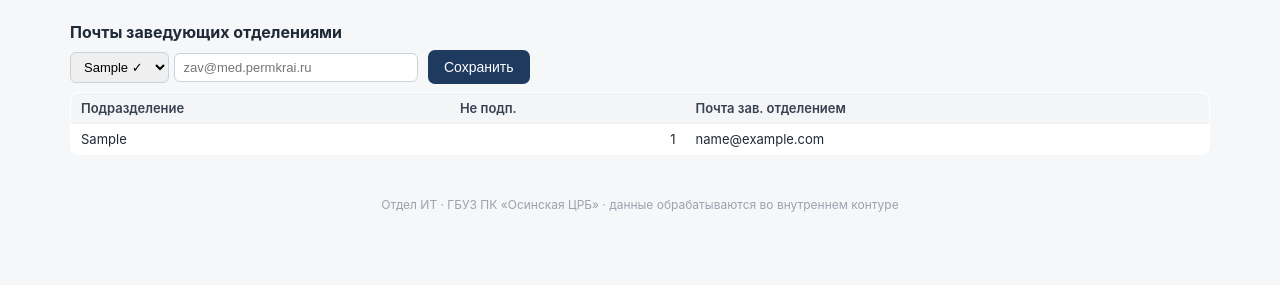
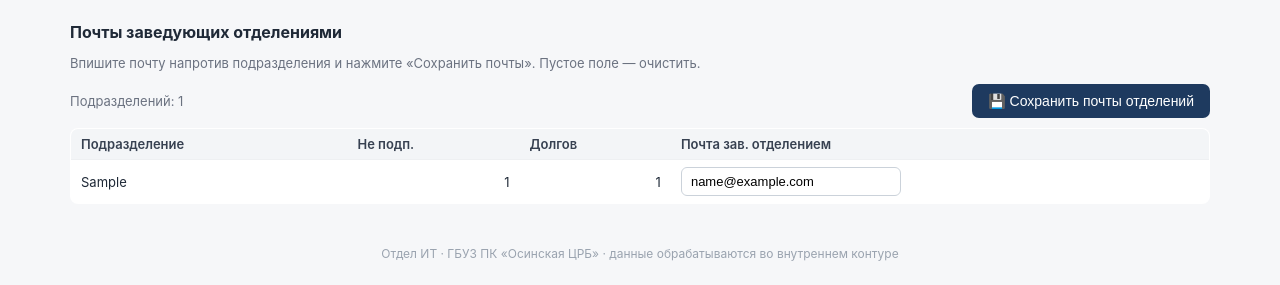
Before and after one commit to Aki-shin/semd-notify, a Flask app: page /settings in a window 1280 px wide. Shown: the part 1773-2058 px from the top of the page. Before the commit the page ends 1985 px from the top, so only its background shows below. Run offline with Flask 3, Linux system fonts and the light colour scheme; tables that the repository leaves empty hold one stand-in row (values such as "Sample post").

Commit message:
Почты отделений — редактируемое поле напротив каждого (вместо выпадающего списка)
В «Настройках» список заведующих стал таблицей с инлайн-полем почты напротив
каждого подразделения и одной кнопкой «Сохранить почты отделений» (массовое
сохранение, пустое поле — очистка). Добавлен обработчик set_dept_bulk.

Co-Authored-By: Claude Opus 4.8 (1M context) <noreply@anthropic.com>

```diff
--- a/app.py
+++ b/app.py
@@ -285,6 +285,13 @@ def settings():
             if podr and email:
                 storage.set_dept_email(podr, email)
                 flash("Почта подразделения сохранена.", "ok")
+        elif action == "set_dept_bulk":
+            saved = 0
+            for key, val in request.form.items():
+                if key.startswith("dept_email__"):
+                    storage.set_dept_email(key[len("dept_email__"):], (val or "").strip())
+                    saved += 1
+            flash(f"Сохранены почты отделений ({saved}).", "ok")
         elif action == "save_smtp":
             for k in ("SMTP_HOST", "SMTP_PORT", "SMTP_USER", "SMTP_FROM", "SMTP_FROM_NAME",
                       "SMTP_BATCH_DELAY", "SMTP_BATCH_SIZE", "SMTP_BATCH_PAUSE"):
--- a/templates/settings.html
+++ b/templates/settings.html
@@ -68,18 +68,23 @@
 </table>
 
 <h2>Почты заведующих отделениями</h2>
-<form method="post" class="inline">
-  <input type="hidden" name="action" value="set_dept">
-  <select name="podr">
-    {% for d in depts %}<option value="{{ d.podr }}">{{ d.podr }}{% if d.email %} ✓{% endif %}</option>{% endfor %}
-  </select>
-  <input name="email" type="email" placeholder="zav@med.permkrai.ru" size="26">
-  <button type="submit">Сохранить</button>
+<p class="muted">Впишите почту напротив подразделения и нажмите «Сохранить почты». Пустое поле — очистить.</p>
+<form method="post">
+  <input type="hidden" name="action" value="set_dept_bulk">
+  <div class="toolbar">
+    <span class="muted">Подразделений: {{ depts|length }}</span>
+    <button type="submit">💾 Сохранить почты отделений</button>
+  </div>
+  <table>
+    <tr><th>Подразделение</th><th>Не подп.</th><th>Долгов</th><th>Почта зав. отделением</th></tr>
+    {% for d in depts %}
+    <tr>
+      <td>{{ d.podr }}{% if d.from_debts %} <span class="pill warn">по списку долгов</span>{% endif %}</td>
+      <td class="r">{{ d.nepodp }}</td><td class="r">{{ d.debts }}</td>
+      <td><input type="email" name="dept_email__{{ d.podr }}" value="{{ d.email }}"
+                 placeholder="zav@med.permkrai.ru" class="email {{ 'noemail' if not d.email }}"></td>
+    </tr>
+    {% else %}<tr><td colspan="4" class="empty">Загрузите отчёт «в разрезе врачей».</td></tr>{% endfor %}
+  </table>
 </form>
-<table style="margin-top:8px">
-  <tr><th>Подразделение</th><th>Не подп.</th><th>Почта зав. отделением</th></tr>
-  {% for d in depts %}
-  <tr><td>{{ d.podr }}</td><td class="r">{{ d.nepodp }}</td><td>{{ d.email or '—' }}</td></tr>
-  {% endfor %}
-</table>
 {% endblock %}
```
